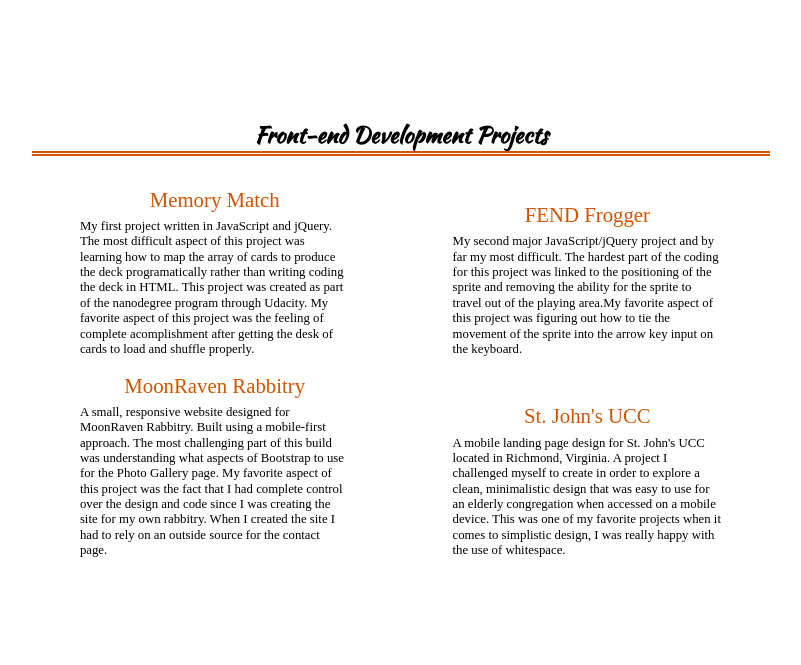
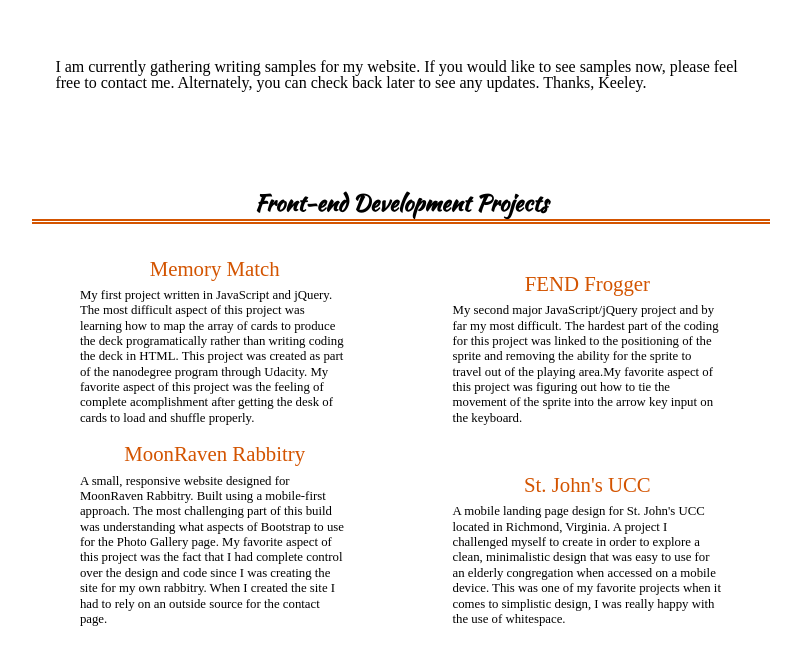
Before and after one commit to TheSageyFox/MAXX-Potential-Portfolio, a plain HTML site: page index.html in a window 1280 px wide. Shown: the part 1751-2416 px from the top of the page, without its empty margins (239-1040 px from the left). Drawn offline with Linux system fonts and the light colour scheme.

Commit message:
adding content for writing section

```diff
--- a/index.html
+++ b/index.html
@@ -50,6 +50,10 @@
 			<p class="info">
 				If you're interested in my skills to create a website of your very own, or would like to chat with me about an employment opportunity please feel free to reach out. I would like to be very transparent in the fact that I cannot speak over the phone, and all of my contact is through email, text or face-to-face meetings. Once again, thanks for checking out my profile.
 			</p>
+		</section>
+		<section id="writing">
+		<p class="info"> I am currently gathering writing samples for my website. If you would like to see samples now, please feel free to contact me. Alternately, you can check back later to see any updates. Thanks, Keeley.
+		</p>
 		</section>
 		<section id="projects">
 			<div id="front-end-projects">
```
